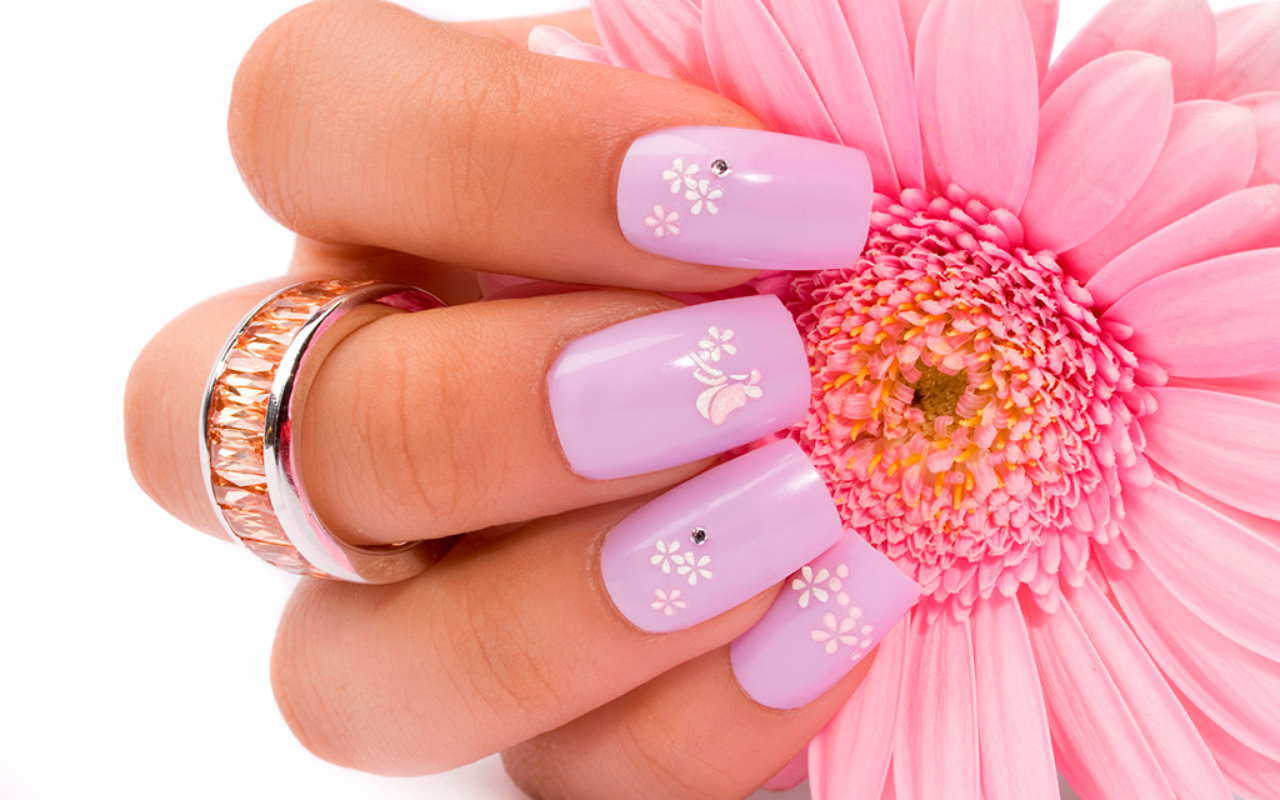
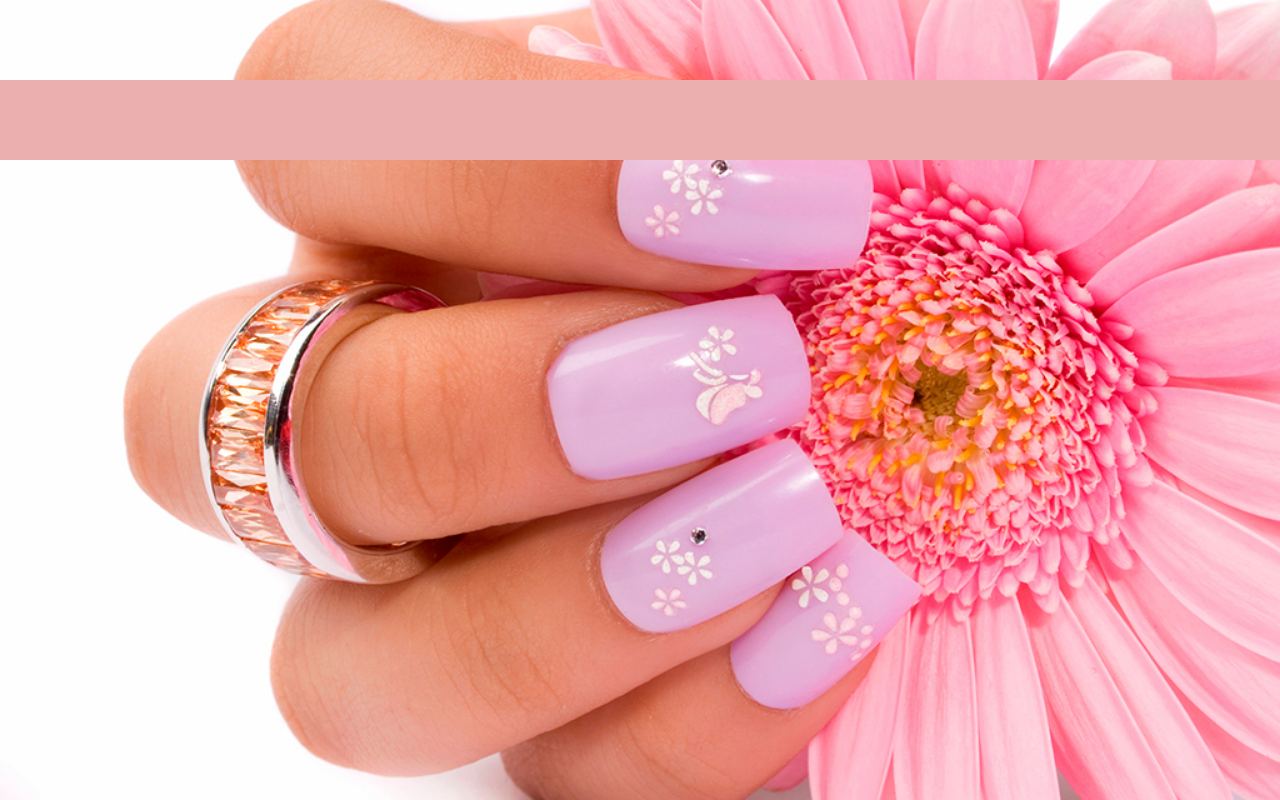
Before and after one commit to wesleytj/raylana-soares, a React (Create React App) app: page / in a window 1280 px wide. Built offline with nearby package versions, Linux system fonts and the light colour scheme.

Commit message:
::up:: Finalizando divisao da pagina

```diff
--- a/src/App.js
+++ b/src/App.js
@@ -3,7 +3,10 @@ import './App.scss';
 function App() {
   return (
     <div className="App">
-
+      <header></header>
+      <div className='aside'></div>
+      <main></main>
+      <footer></footer>
     </div>
   );
 }
--- a/src/App.scss
+++ b/src/App.scss
@@ -1,5 +1,5 @@
 .App {
-  width: 100vw;
+  width : 100vw;
   height: 100vh;
 
   background-image   : url('./Assets/Images/bg.jpg');
@@ -10,4 +10,44 @@
   display              : grid;
   grid-template-columns: repeat(1, 10% 90%);
   grid-template-rows   : repeat(1, 10% 10% 70% 10%);
+
+  header {
+    height          : 100%;
+    grid-column     : 1 / 3;
+    grid-row        : 2 / 3;
+    background-color: #ebafaf;
+  }
+
+  .aside {
+    height     : 100vh;
+    grid-column: 1 / 2;
+    grid-row   : 1 / 5;
+    z-index    : 9;
+  }
+
+  main {
+    height     : 100%;
+    grid-column: 1 / 3;
+    grid-row   : 3 / 4;
+
+    display        : flex;
+    align-items    : center;
+    justify-content: center;
+  }
+
+  footer {
+    height     : 100%;
+    grid-column: 1 / 3;
+
+    grid-row: 4 / 5;
+  }
+
+  div.container {
+    width          : 100%;
+    height         : 100%;
+    display        : flex;
+    align-items    : center;
+    justify-content: center;
+    padding        : 0 2%;
+  }
 }
```
